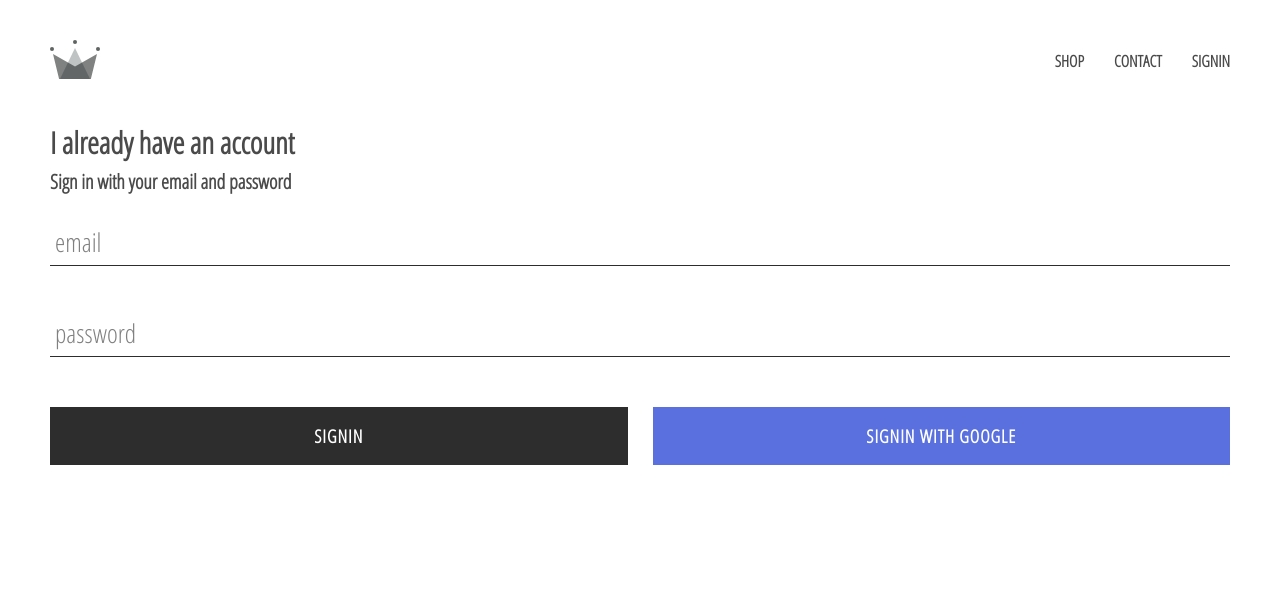
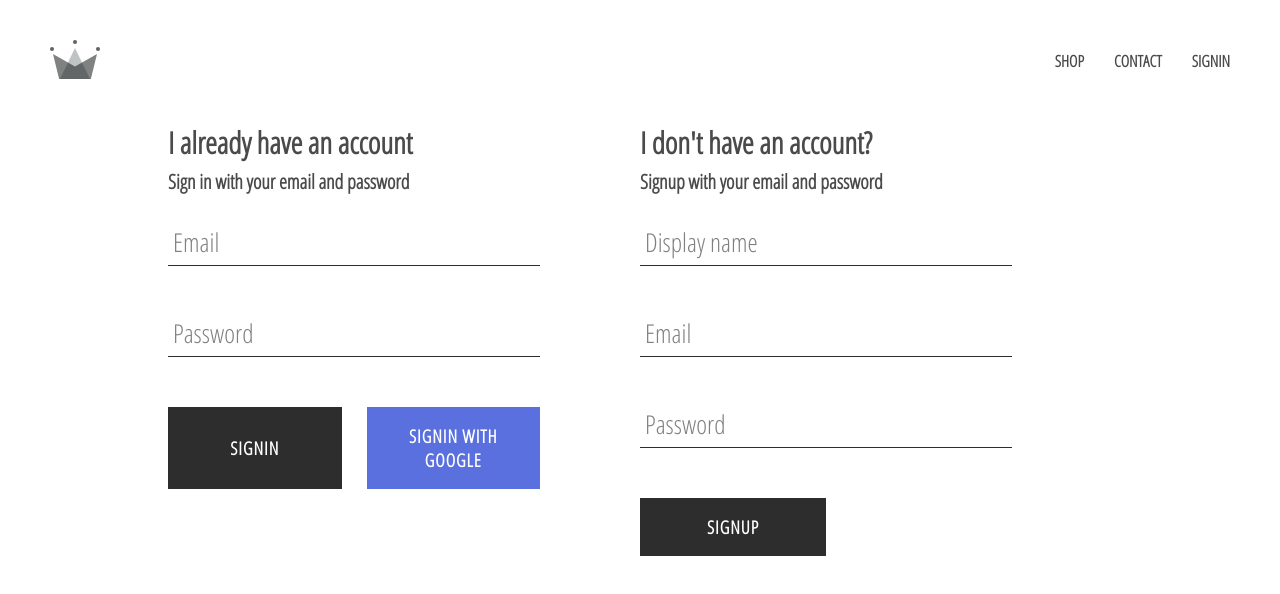
Before and after one commit to zakali22/ecommerce-clothing, a React (Create React App) app: page /signin in a window 1280 px wide. Shown: the top 594 px of the page. Built offline with nearby package versions, Linux system fonts and the light colour scheme.

Commit message:
Add and style the Signup/Signin and CustomButton components to the Signin page

```diff
--- a/src/components/CustomButton/custom-button.styles.scss
+++ b/src/components/CustomButton/custom-button.styles.scss
@@ -1,7 +1,7 @@
 @import "../../styles/variables";
 
 .custom-button {
-	padding: 1.5rem 10rem;
+	padding: 1.5rem 2rem;
 	font-size: 1.8rem;
 	cursor: pointer;
 	background: $grey;
@@ -12,7 +12,7 @@
 	font-weight: bold;
 	border: 2px solid transparent;
 	transition: all .2s ease-in-out;
-	width: 100%;
+	width: 50%;
 
 	&.third-party-button {
 		background: $lightBlue;
--- a/src/components/FormInput/form-input.styles.scss
+++ b/src/components/FormInput/form-input.styles.scss
@@ -10,7 +10,7 @@
 	flex-direction: column;
 	position: relative;
 	&__input {
-		background: white;
+		background: transparent;
 		border: none;
 		border-bottom: 1px solid #2d2d2d;
 		padding: 1rem .5rem;
@@ -34,6 +34,7 @@
 		left: 5px;
 		color: grey;
 		transition: all .3s ease;
+		z-index: -1;
 
 		&.shrinkState {
 			@include shrink();
--- a/src/components/SignIn/signin.component.jsx
+++ b/src/components/SignIn/signin.component.jsx
@@ -30,11 +30,11 @@ class SignIn extends React.Component {
 	render(){
 		return (
 			<div className="signin">
-				<h2 className="signin__title">I already have an account</h2>
-				<p className="signin__sub-title">Sign in with your email and password</p>
+				<h2 className="signin-page__title">I already have an account</h2>
+				<p className="signin-page__sub-title">Sign in with your email and password</p>
 				<form onSubmit={this.onSubmitHandler}>
-					<FormInput type="email" value={this.state.email} name="email" required onChangeHandler={this.onChangeHandler} label="email"/>
-					<FormInput type="password" value={this.state.password} name="password" required onChangeHandler={this.onChangeHandler} label="password"/>
+					<FormInput type="email" value={this.state.email} name="email" required onChangeHandler={this.onChangeHandler} label="Email"/>
+					<FormInput type="password" value={this.state.password} name="password" required onChangeHandler={this.onChangeHandler} label="Password"/>
 					<div className="button-wrapper">
 						<CustomButton title="Signin"/>
 						<CustomButton title="Signin with google" type="third-party-button"/>
--- a/src/components/SignIn/signin.styles.scss
+++ b/src/components/SignIn/signin.styles.scss
@@ -1,20 +1,5 @@
-@import "../../styles/variables";
-
 .signin {
 	flex: 1 1 auto;
-	&__title {
-		margin-bottom: .5rem;
-	}
-	&__sub-title {
-		margin-bottom: 3rem;
-		font-size: 2rem;
-		font-weight: bold;
-	}
-
-	.button-wrapper {
-		display: flex;
-		& > *:not(:last-child){
-			margin-right: 2.5rem;
-		}
-	}
+	margin-right: 10rem;
+	width: 50%;
 }
--- /dev/null
+++ b/src/components/SignUp/signup.component.jsx
@@ -0,0 +1,74 @@
+import React from "react"
+import "./signup.styles.scss"
+
+import FormInput from "../FormInput/form-input.component.jsx"
+import CustomButton from "../CustomButton/custom-button.component.jsx"
+
+const FORM_INPUTS = [
+	{
+		id: 1,
+		name: 'display_name',
+		type: 'text',
+		required: true,
+		label: 'Display name'
+	},
+	{
+		id: 2,
+		name: 'email',
+		type: 'email',
+		required: true,
+		label: 'Email'
+	},
+	{
+		id: 3,
+		name: 'password',
+		type: 'password',
+		required: true,
+		label: 'Password'
+	}
+
+]
+
+class SignUp extends React.Component {
+	state = {
+		display_name: '',
+		email: '',
+		password: ''
+	}
+
+	onChangeHandler = e => {
+		const {name, value} = e.target;
+		this.setState({
+			[name]: value
+		})
+	}
+
+	onSubmitHandler = e => {
+		e.preventDefault();
+
+		this.setState({
+			name: '',
+			email: '',
+			password: ''
+		})
+	}
+
+
+	render(){
+		return (
+			<div className="signin">
+				<h2 className="signin-page__title">I don't have an account?</h2>
+				<p className="signin-page__sub-title">Signup with your email and password</p>
+				<form onSubmit={this.onSubmitHandler}>
+					{FORM_INPUTS.map(({id, ...restOfProps}) => (
+						<FormInput key={id} value={this.state[restOfProps.name]} onChangeHandler={this.onChangeHandler} {...restOfProps} />
+					))}
+					<CustomButton title="Signup"/>
+				</form>
+			</div>
+		)
+	}
+}
+
+
+export default SignUp
--- /dev/null
+++ b/src/components/SignUp/signup.styles.scss
@@ -0,0 +1,4 @@
+.signup {
+	flex: 1 1 auto;
+	width: 50%;
+}
--- a/src/pages/SigninPage/signin-signup.component.jsx
+++ b/src/pages/SigninPage/signin-signup.component.jsx
@@ -1,5 +1,6 @@
 import React from "react"
 import SignIn from "../../components/SignIn/signin.component.jsx"
+import SignUp from "../../components/SignUp/signup.component.jsx"
 
 import "./signin-signup.styles.scss"
 
@@ -7,6 +8,7 @@ import "./signin-signup.styles.scss"
 const SigninAndSignUpPage = () => (
 	<div className="signin-page">
 		<SignIn />
+		<SignUp />
 	</div>
 )
 
--- a/src/pages/SigninPage/signin-signup.styles.scss
+++ b/src/pages/SigninPage/signin-signup.styles.scss
@@ -1,3 +1,24 @@
 .signin-page {
 	display: flex;
+
+	width: 100%;
+	max-width: 80%;
+	margin-top: 3rem;
+	margin: 0 auto;
+
+	&__title {
+		margin-bottom: .5rem;
+	}
+	&__sub-title {
+		margin-bottom: 3rem;
+		font-size: 2rem;
+		font-weight: bold;
+	}
+
+	.button-wrapper {
+		display: flex;
+		& > *:not(:last-child){
+			margin-right: 2.5rem;
+		}
+	}
 }
```
